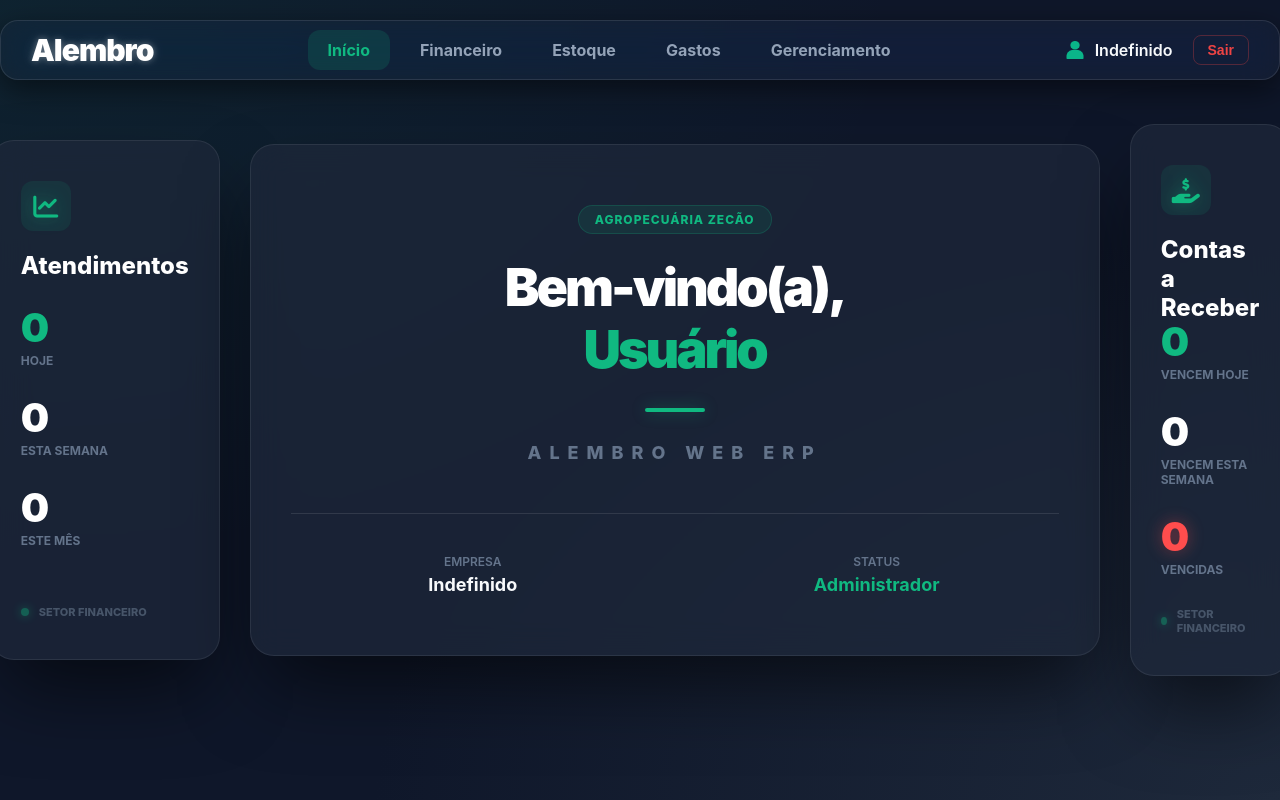
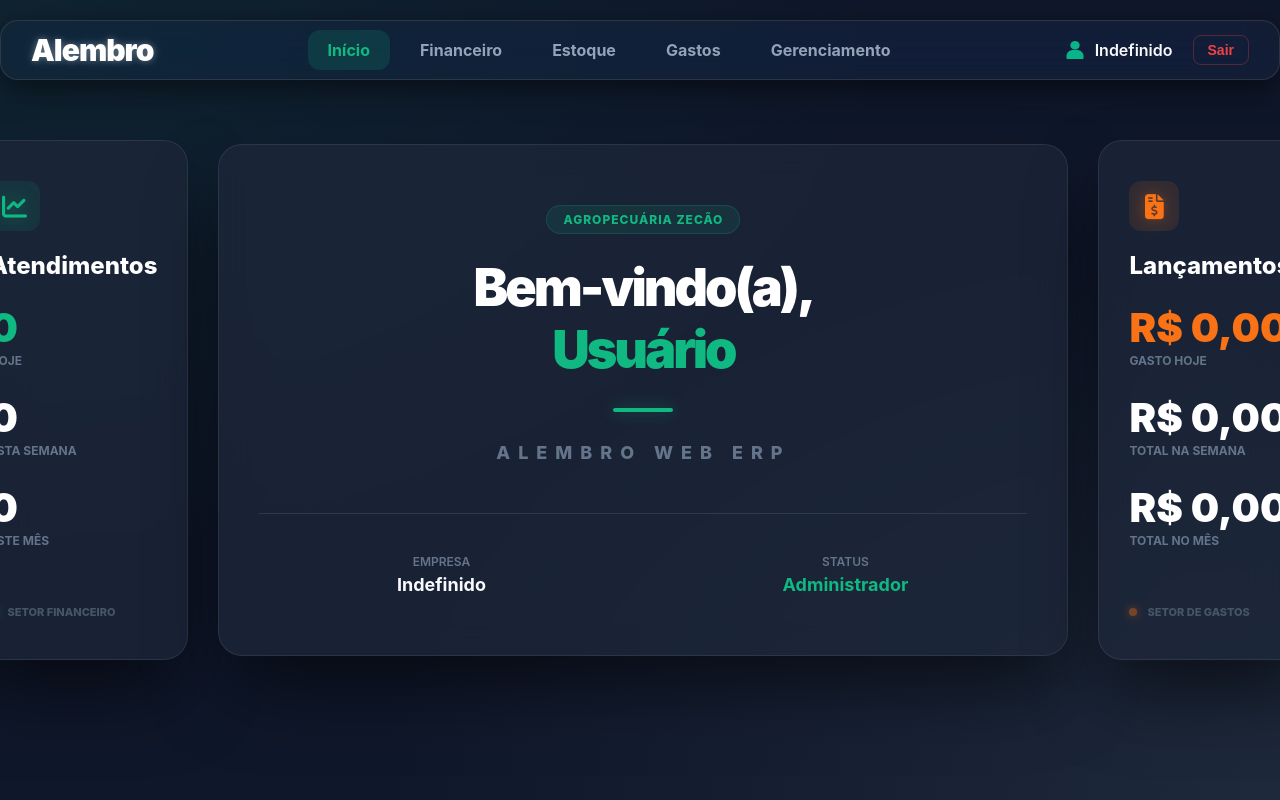
Before and after one commit to murilo813/AlembroWebERP-Frontend, a Vue app: page /home in a window 1280 px wide. Built offline with nearby package versions, Linux system fonts and the light colour scheme; no server answers; sample sign-in values are in the browser's storage.

Commit message:
chore: trazemos valores em todos os campos do card de gastos

```diff
--- a/src/components/dashboard/StatsExpensesCard.vue
+++ b/src/components/dashboard/StatsExpensesCard.vue
@@ -10,18 +10,24 @@
 
       <div class="stats-content">
         <div class="stat-group active-orange">
-          <span class="stat-num">{{ stats.today }}</span>
-          <span class="stat-label-small">Notas Hoje</span>
+          <span class="stat-num money-text" :style="{ fontSize: getFontSize(stats.today) }">
+            {{ formatCurrency(stats.today) }}
+          </span>
+          <span class="stat-label-small">Gasto Hoje</span>
         </div>
 
         <div class="stat-group">
-          <span class="stat-num money-text">{{ formatCurrency(stats.week) }}</span>
+          <span class="stat-num money-text" :style="{ fontSize: getFontSize(stats.week) }">
+            {{ formatCurrency(stats.week) }}
+          </span>
           <span class="stat-label-small">Total na Semana</span>
         </div>
 
         <div class="stat-group">
-          <span class="stat-num">{{ stats.month }}</span>
-          <span class="stat-label-small">Notas no Mês</span>
+          <span class="stat-num money-text" :style="{ fontSize: getFontSize(stats.month) }">
+            {{ formatCurrency(stats.month) }}
+          </span>
+          <span class="stat-label-small">Total no Mês</span>
         </div>
       </div>
 
@@ -49,6 +55,16 @@ const formatCurrency = (value) => {
   }).format(value);
 };
 
+const getFontSize = (value) => {
+  const text = formatCurrency(value);
+  const length = text.length;
+
+  if (length > 14) return '1.8rem';
+  if (length > 11) return '2.2rem';
+  if (length > 9) return '3.0rem';
+  return '4rem';
+};
+
 const fetchStats = async () => {
   try {
     stats.value = await statsService.getExpensesStats(userId);
@@ -62,4 +78,6 @@ onMounted(() => {
 });
 </script>
 
-<style src="@/components/dashboard/expenses.css" scoped></style>
+<style scoped>
+@import "@/components/dashboard/expenses.css";
+</style>
--- a/src/components/dashboard/collections.css
+++ b/src/components/dashboard/collections.css
@@ -30,15 +30,75 @@
     filter: drop-shadow(0 0 0.8rem rgba(16, 185, 129, 0.4));
 }
 
-.stats-title { color: #fff; font-size: 2.4rem; font-weight: 800; }
-.stat-group { margin-bottom: 3rem; display: flex; flex-direction: column; }
-.stat-num { font-size: 4rem; font-weight: 900; color: #fff; line-height: 1; }
-.stat-group.active .stat-num { color: #10b981; }
-.stat-label-small { font-size: 1.2rem; color: #64748b; font-weight: 700; text-transform: uppercase; margin-top: 0.5rem; }
-.stats-footer { display: flex; align-items: center; gap: 1rem; font-size: 1.1rem; color: #475569; font-weight: 800; text-transform: uppercase; }
-.pulse-light { width: 0.8rem; height: 0.8rem; background: #10b981; border-radius: 50%; box-shadow: 0 0 1rem #10b981; animation: pulse 2s infinite; }
+.stats-title {
+    color: #fff;
+    font-size: 2.4rem;
+    font-weight: 800;
+}
 
-@keyframes pulse { 0% { opacity: 1; } 50% { opacity: 0.4; } 100% { opacity: 1; } }
+.stat-group {
+    margin-bottom: 3rem;
+    display: flex;
+    flex-direction: column;
+}
 
-.fade-left-enter-active { transition: all 0.6s ease-out; }
-.fade-left-enter-from { opacity: 0; transform: translateX(-5rem); }
+.stat-num {
+    font-size: 4rem;
+    font-weight: 900;
+    color: #fff;
+    line-height: 1;
+}
+
+.stat-group.active .stat-num {
+    color: #10b981;
+}
+
+.stat-label-small {
+    font-size: 1.2rem;
+    color: #64748b;
+    font-weight: 700;
+    text-transform: uppercase;
+    margin-top: 0.5rem;
+}
+
+.stats-footer {
+    display: flex;
+    align-items: center;
+    gap: 1rem;
+    font-size: 1.1rem;
+    color: #475569;
+    font-weight: 800;
+    text-transform: uppercase;
+}
+
+.pulse-light {
+    width: 0.8rem;
+    height: 0.8rem;
+    background: #10b981;
+    border-radius: 50%;
+    box-shadow: 0 0 1rem #10b981;
+    animation: pulse 2s infinite;
+}
+
+@keyframes pulse {
+    0% {
+        opacity: 1;
+    }
+
+    50% {
+        opacity: 0.4;
+    }
+
+    100% {
+        opacity: 1;
+    }
+}
+
+.fade-left-enter-active {
+    transition: all 0.6s ease-out;
+}
+
+.fade-left-enter-from {
+    opacity: 0;
+    transform: translateX(-5rem);
+}
--- a/src/components/dashboard/expenses.css
+++ b/src/components/dashboard/expenses.css
@@ -1,5 +1,17 @@
-/* Base idêntica, mudando as cores para o tema laranja de gastos */
-.stats-sidebar-card { width: 30rem; min-height: 52rem; background: rgba(30, 41, 59, 0.7); backdrop-filter: blur(1.6rem); -webkit-backdrop-filter: blur(1.6rem); border: 0.1rem solid rgba(255, 255, 255, 0.08); border-radius: 2.4rem; padding: 4rem 3rem; display: flex; flex-direction: column; justify-content: space-between; box-shadow: 0 4rem 8rem -1.5rem rgba(0, 0, 0, 0.6); }
+.stats-sidebar-card {
+    width: 30rem;
+    min-height: 52rem;
+    background: rgba(30, 41, 59, 0.7);
+    backdrop-filter: blur(1.6rem);
+    -webkit-backdrop-filter: blur(1.6rem);
+    border: 0.1rem solid rgba(255, 255, 255, 0.08);
+    border-radius: 2.4rem;
+    padding: 4rem 3rem;
+    display: flex;
+    flex-direction: column;
+    justify-content: space-between;
+    box-shadow: 0 4rem 8rem -1.5rem rgba(0, 0, 0, 0.6);
+}
 
 .stats-icon-box.orange {
     font-size: 2.5rem;
@@ -18,15 +30,80 @@
     filter: drop-shadow(0 0 0.8rem rgba(249, 115, 22, 0.4));
 }
 
-.stats-title { color: #fff; font-size: 2.4rem; font-weight: 800; }
-.stat-group { margin-bottom: 3rem; display: flex; flex-direction: column; }
-.stat-num { font-size: 4rem; font-weight: 900; color: #fff; line-height: 1; }
-.active-orange .stat-num { color: #f97316; }
-.stat-label-small { font-size: 1.2rem; color: #64748b; font-weight: 700; text-transform: uppercase; margin-top: 0.5rem; }
-.stats-footer { display: flex; align-items: center; gap: 1rem; font-size: 1.1rem; color: #475569; font-weight: 800; text-transform: uppercase; }
-.pulse-light.orange-pulse { width: 0.8rem; height: 0.8rem; border-radius: 50%; background: #f97316; box-shadow: 0 0 1rem #f97316; animation: pulse 2s infinite; }
+.stats-title {
+    color: #fff;
+    font-size: 2.4rem;
+    font-weight: 800;
+}
 
-@keyframes pulse { 0% { opacity: 1; } 50% { opacity: 0.4; } 100% { opacity: 1; } }
+.stat-group {
+    margin-bottom: 3rem;
+    display: flex;
+    flex-direction: column;
+}
 
-.fade-right-enter-active { transition: all 0.6s ease-out; }
-.fade-right-enter-from { opacity: 0; transform: translateX(5rem); }
+.stat-num {
+    font-size: 4rem;
+    font-weight: 900;
+    color: #fff;
+    line-height: 1;
+}
+
+.active-orange .stat-num {
+    color: #f97316;
+}
+
+.stat-label-small {
+    font-size: 1.2rem;
+    color: #64748b;
+    font-weight: 700;
+    text-transform: uppercase;
+    margin-top: 0.5rem;
+}
+
+.stats-footer {
+    display: flex;
+    align-items: center;
+    gap: 1rem;
+    font-size: 1.1rem;
+    color: #475569;
+    font-weight: 800;
+    text-transform: uppercase;
+}
+
+.pulse-light.orange-pulse {
+    width: 0.8rem;
+    height: 0.8rem;
+    border-radius: 50%;
+    background: #f97316;
+    box-shadow: 0 0 1rem #f97316;
+    animation: pulse 2s infinite;
+}
+
+@keyframes pulse {
+    0% {
+        opacity: 1;
+    }
+
+    50% {
+        opacity: 0.4;
+    }
+
+    100% {
+        opacity: 1;
+    }
+}
+
+.fade-right-enter-active {
+    transition: all 0.6s ease-out;
+}
+
+.fade-right-enter-from {
+    opacity: 0;
+    transform: translateX(5rem);
+}
+
+.stat-num {
+  white-space: nowrap;
+  transition: font-size 0.3s ease;
+}
--- a/src/services/statsService.js
+++ b/src/services/statsService.js
@@ -1,11 +1,6 @@
 import api from '@/api/api';
 
 export default {
-    async getBillsStats(userId) {
-        const response = await api.get('/stats/bills', { params: { userId } });
-        return response.data;
-    },
-
     async getCollectionsStats(userId) {
         const response = await api.get('/stats/collections', { params: { userId } });
         return response.data;
@@ -14,5 +9,10 @@ export default {
     async getExpensesStats(userId) {
         const response = await api.get('/stats/expenses', { params: { userId } });
         return response.data;
+    },
+
+    async getBillsStats(userId) {
+        const response = await api.get('/stats/bills', { params: { userId } });
+        return response.data;
     }
 };
--- a/src/utils/constants.js
+++ b/src/utils/constants.js
@@ -28,7 +28,7 @@ export const ROLE_PERMISSIONS = {
     estoque: ['home']
 };
 export const DASHBOARD_CARDS = {
-    admin: ['collections', 'bills'],
+    admin: ['collections', 'expenses'],
     gerente: ['collections', 'expenses'],
     financeiro: ['collections', 'bills'],
     contabil: ['collections', 'expenses'],
```
